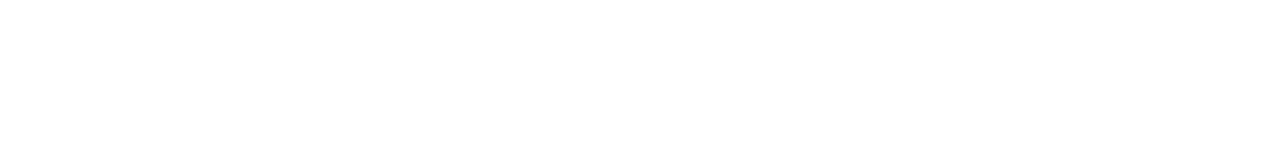
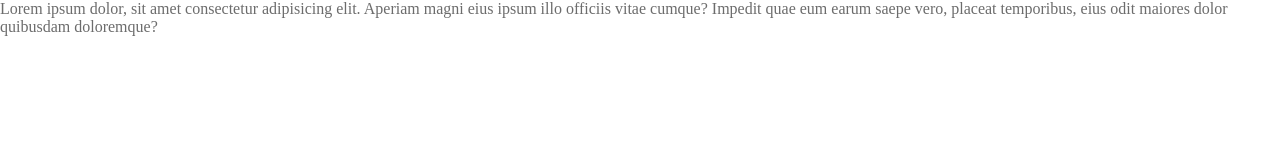
Before and after one commit to rzargos/Travelgram, a plain HTML site: page index.html in a window 1280 px wide. Drawn offline with Linux system fonts and the light colour scheme.

Commit message:
initial style guide

```diff
--- a/index.html
+++ b/index.html
@@ -7,6 +7,8 @@
     <link rel="stylesheet" href="styles/index.css">
 </head>
 <body>
-
+    <p>
+        Lorem ipsum dolor, sit amet consectetur adipisicing elit. Aperiam magni eius ipsum illo officiis vitae cumque? Impedit quae eum earum saepe vero, placeat temporibus, eius odit maiores dolor quibusdam doloremque?
+    </p>
 </body>
 </html>
--- a/styles/global.css
+++ b/styles/global.css
@@ -3,3 +3,19 @@
     padding: 0;
     box-sizing: border-box;
 }
+
+:root {
+    --brand-color: #EF5F4C;
+    --background-color : #FFFFFF;
+    --surface-color: #F5F5F5;
+    --skeleton-color: #D9D9D9;
+    --shape-transparency: #ffffff91;
+    --text-color-primary: #313131;
+    --text-color-secondary: #6C6C6C;
+}
+
+body {
+    color: var(--text-color-secondary);
+    background-color: var(--background-color);
+
+}
```
Also changed, not shown: assets/AirplaneTilt.svg (added), assets/Image 01.png (added), assets/Image 02.png (added), assets/Image 03.png (added), assets/Image 04.png (added), assets/Image 05.png (added), assets/Image 06.png (added), assets/Image 07.png (added), assets/Image 08.png (added), assets/Image 09.png (added), assets/Image 10.png (added), assets/Image 11.png (added), assets/Image.svg (added), assets/Logo.svg (added), 2 more files, 1 other file.
